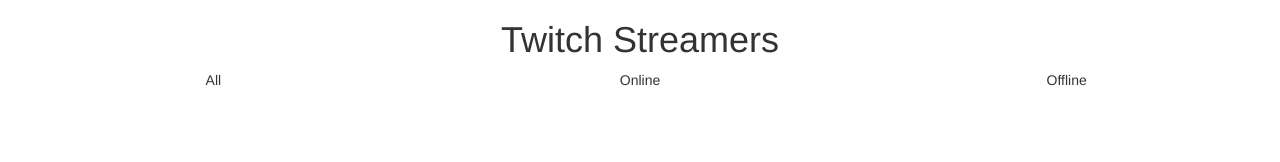
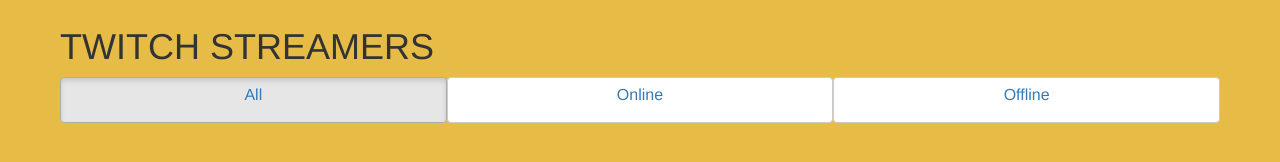
Before and after one commit to Strelts0v/Twitch-TV-client, a plain HTML site: page index.html in a window 1280 px wide. Drawn offline with nearby package versions, Linux system fonts and the light colour scheme.

Commit message:
added styles to the page

```diff
--- a/css/styles.css
+++ b/css/styles.css
@@ -0,0 +1,56 @@
+body {
+  background-color: #e6bc47 !important;
+  font-family: 'Droid Serif', serif;
+  font-size: 16px !important;
+}
+
+h1 {
+  font-family: 'Oswald', sans-serif;
+  font-weight: bold;
+  text-transform: uppercase;
+  text-align: left;
+  margin: 15px 0px;
+  font-size: 3em;
+}
+
+.text-primary{
+    font-size: 16px;
+}
+
+.container{
+  background-color: #e6bc47 !important;
+  margin: 0px auto;
+  padding: 0px;
+}
+
+.row {
+  margin: 2px 0px;
+  padding: 5px;
+  line-height: 50px;
+}
+
+.logo {
+  max-width: 50px;
+  max-height: 50px;
+  border-radius: 50%;
+}
+
+.offline {
+  background-color: white;
+}
+
+.online {
+  background-color: #a7ea6e;
+}
+
+#streaming {
+  font-style: italic;
+}
+
+#name, #streaming {
+  line-height: 25px;
+  overflow: hidden;
+  white-space: nowrap;
+  text-overflow: ellipsis;
+  text-align: center;
+}
--- a/index.html
+++ b/index.html
@@ -4,27 +4,23 @@
   <link href="css/styles.css" rel="stylesheet">
   <link     href="https://maxcdn.bootstrapcdn.com/bootstrap/3.3.7/css/bootstrap.min.css" rel="stylesheet">
   <script src="https://cdnjs.cloudflare.com/ajax/libs/jquery/2.1.3/jquery.min.js"></script>
-  <script src="//code.jquery.com/jquery.min.js"></script>
   <script src="js/twitch.js"></script>
   <meta charset="utf-8">
   <meta name="viewport" content="width=device-width, initial-scale=1">
 </head>
 <body>
-  <div class="container-fluid">
+  <div class="container">
     <div class="row text-center" id="header">
         <h1>Twitch Streamers</h1>
         <div class="menu">
-            <div class="selector active col-xs-4" id="all">
-                <div class="circle"></div>
-                <p>All</p>
+            <div class="selector active col-xs-4 btn btn-default" id="all">
+                <p class="text-primary">All</p>
             </div>
-            <div class="selector col-xs-4" id="online">
-                <div class="circle"></div>
-                <p>Online</p>
+            <div class="selector col-xs-4 btn btn-default" id="online">
+                <p class="text-primary">Online</p>
             </div>
-            <div class="selector col-xs-4" id="offline">
-                 <div class="circle"></div>
-                 <p>Offline</p>
+            <div class="selector col-xs-4 btn btn-default" id="offline">
+                 <p class="text-primary">Offline</p>
             </div>
         </div>
     </div>
```
